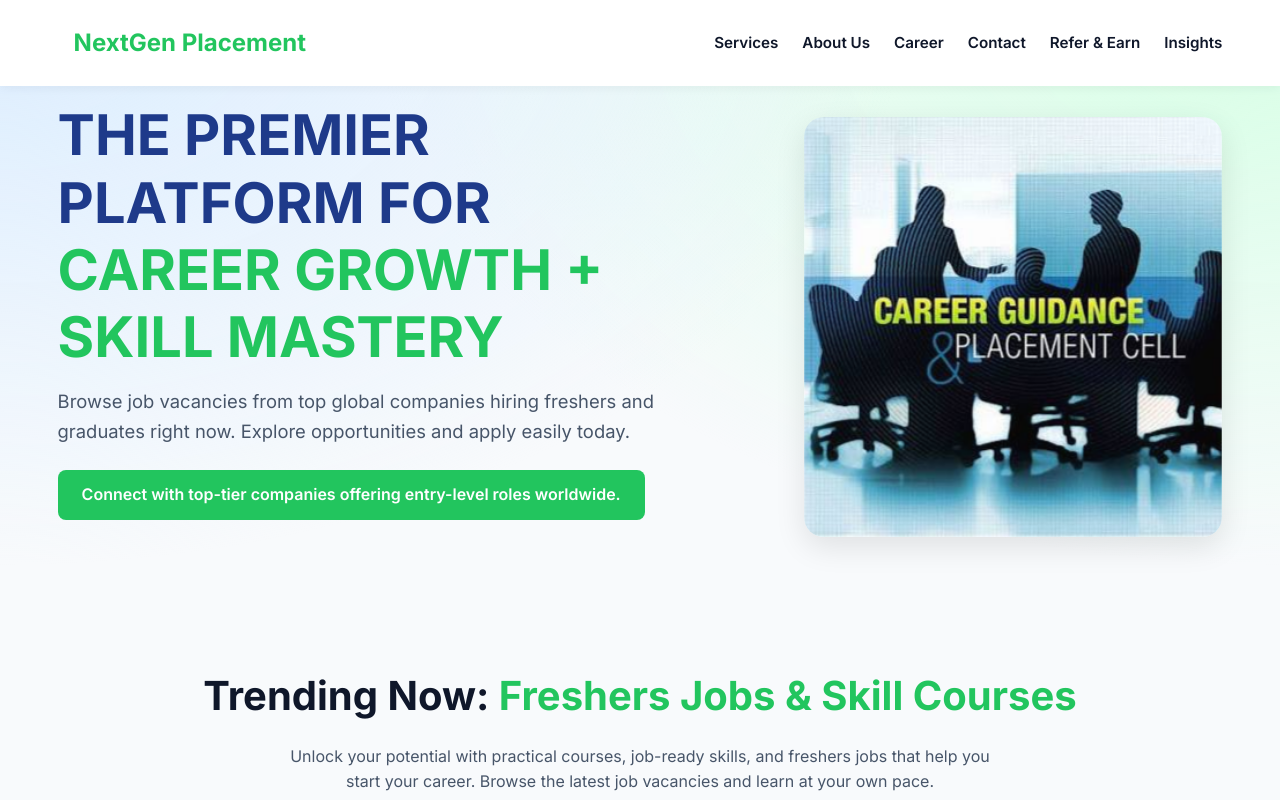
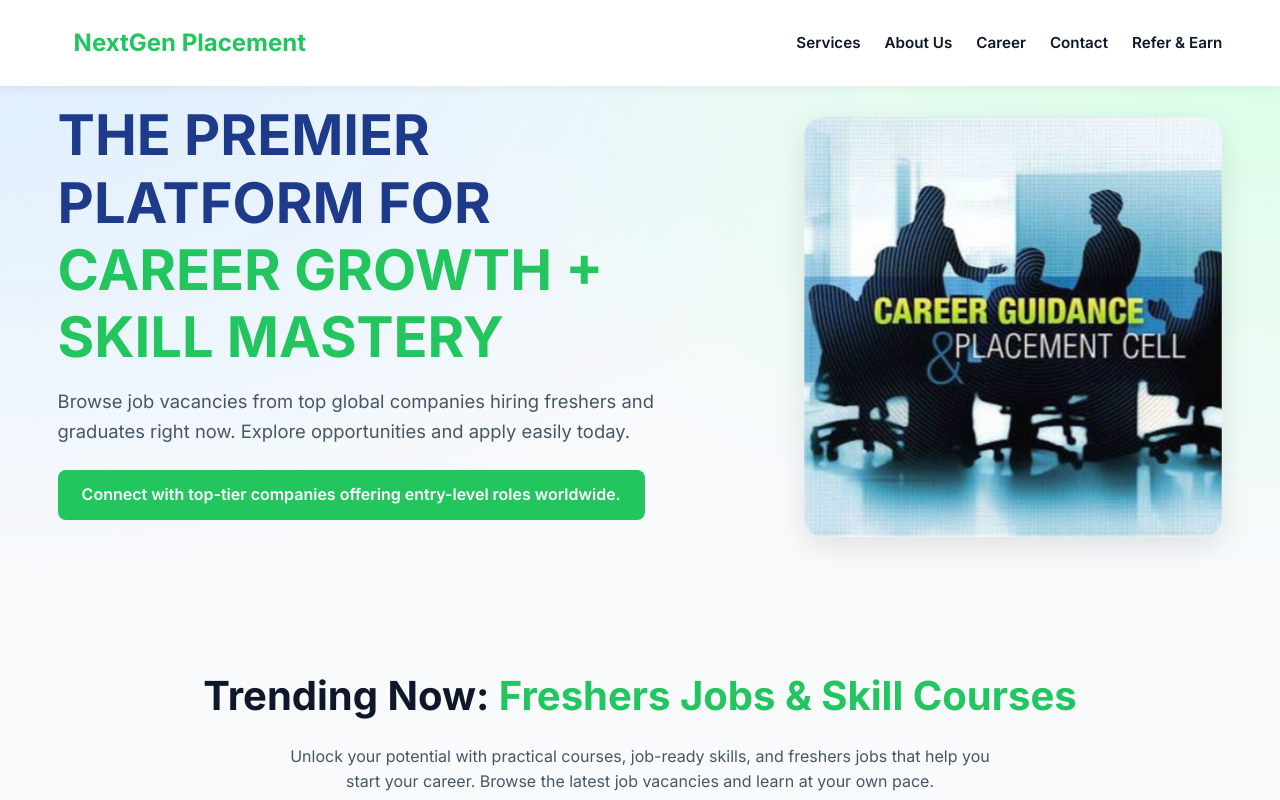
Before and after one commit to sumitbhalgamiya/PlacementSite, a React (Vite) app: page / in a window 1280 px wide. Shown: the top 800 px of the page. Built offline with nearby package versions, Linux system fonts and the light colour scheme.

Commit message:
Nav bar changes

```diff
--- a/src/App.jsx
+++ b/src/App.jsx
@@ -21,7 +21,7 @@ function App() {
           <Route path="career" element={<Career />} />
           <Route path="contact" element={<Contact />} />
           <Route path="refer" element={<SimplePage title="Refer & Earn" subtitle="Recommend a friend and get rewarded" />} />
-          <Route path="insights" element={<SimplePage title="Insights" subtitle="Latest trends and tips from our experts" />} />
+
         </Route>
       </Routes>
     </BrowserRouter>
--- a/src/components/Layout.jsx
+++ b/src/components/Layout.jsx
@@ -14,7 +14,7 @@ function Layout() {
             <Link to="/career">Career</Link>
             <Link to="/contact">Contact</Link>
             <Link to="/refer">Refer & Earn</Link>
-            <Link to="/insights">Insights</Link>
+
           </div>
         </div>
       </nav>
```
